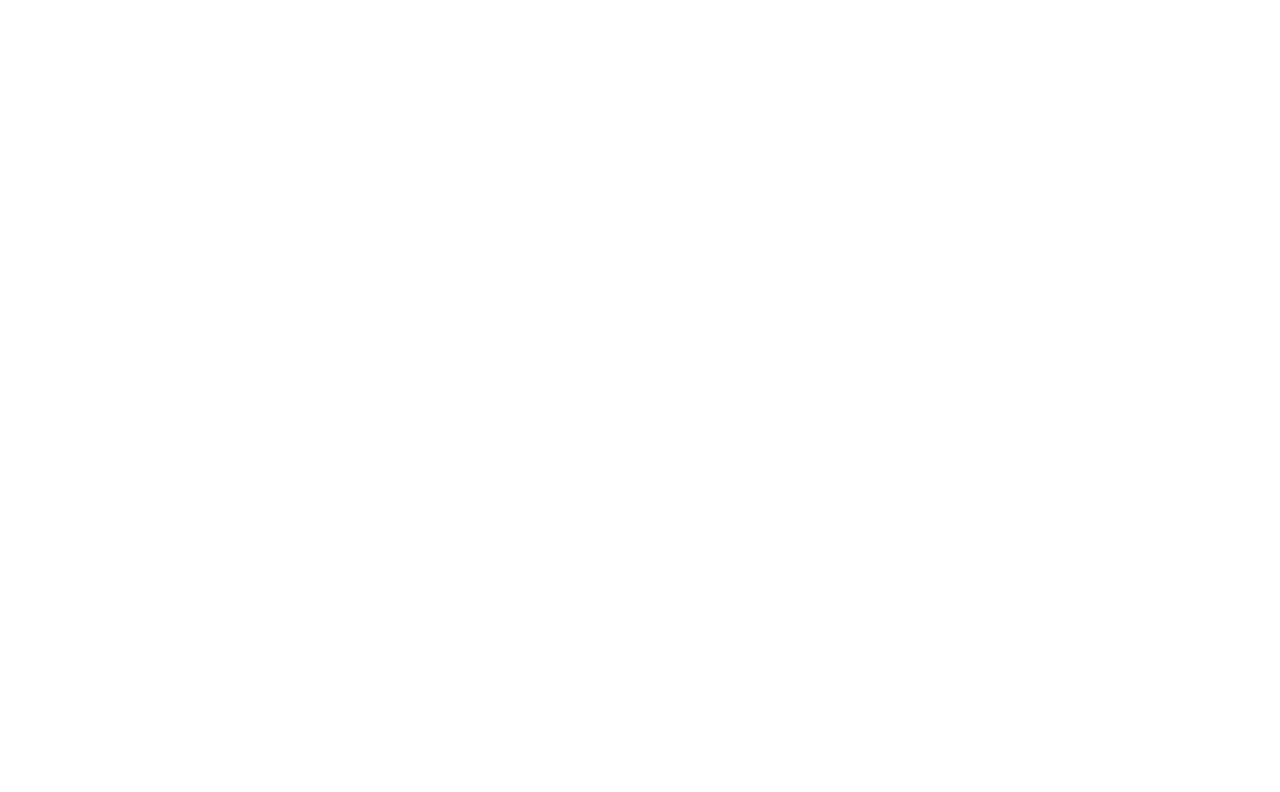
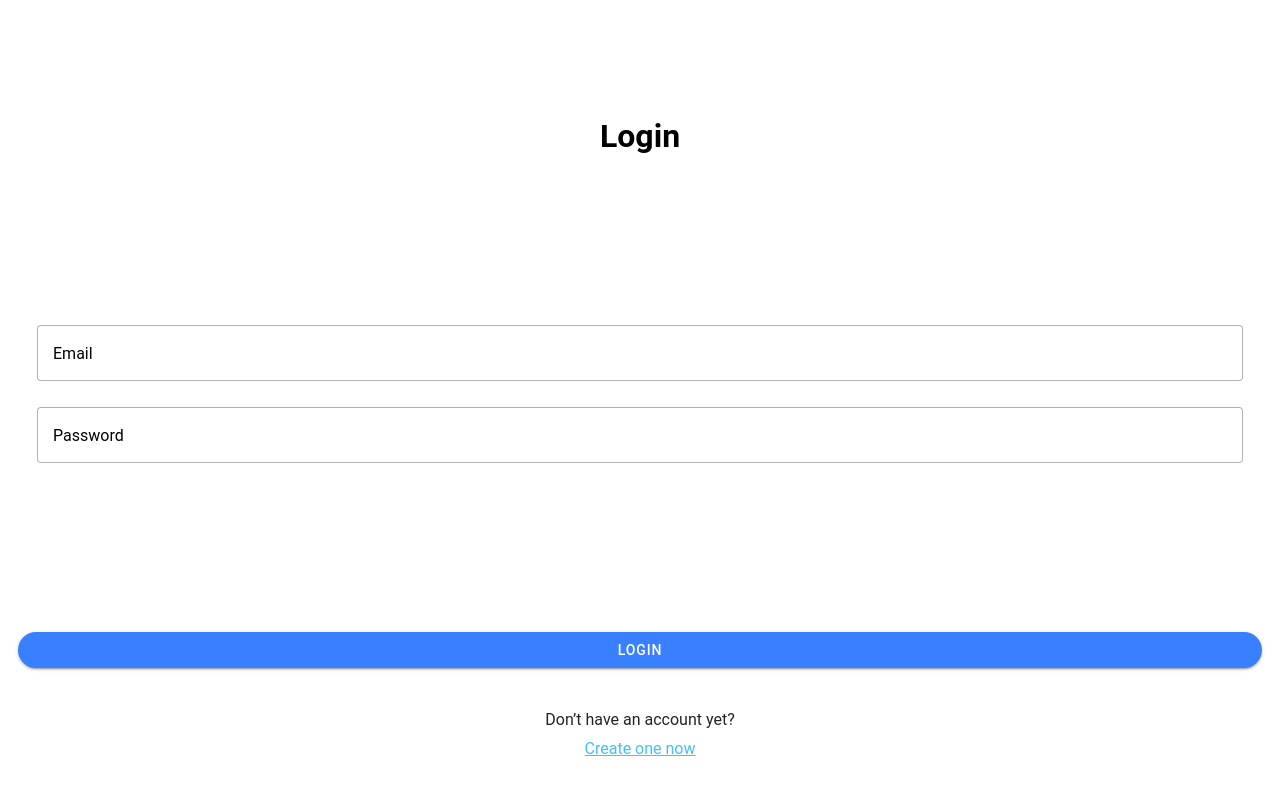
Before and after one commit to Edyci123/InTouch, a React (Vite) app in the folder src/app/: page /auth/login in a window 1280 px wide. Shown: the top 792 px of the page. Built offline with nearby package versions, Linux system fonts and the light colour scheme.

Commit message:
Login Page

```diff
--- a/src/app/package.json
+++ b/src/app/package.json
@@ -12,6 +12,7 @@
     "lint": "eslint"
   },
   "dependencies": {
+    "@hookform/resolvers": "^3.3.1",
     "@ionic/react": "^7.0.0",
     "@ionic/react-router": "^7.0.0",
     "@types/react-router": "^5.1.20",
--- a/src/app/src/App.tsx
+++ b/src/app/src/App.tsx
@@ -26,6 +26,7 @@ import "./theme/global.scss";
 import { Menu } from "./pages/Layout/Menu";
 import { Home } from "./pages/Home/Home";
 import Routes from "./Routes";
+import { LoginPage } from "./pages/Auth/Login";
 
 setupIonicReact();
 
@@ -37,6 +38,9 @@ const App: React.FC = () => (
                 <Route exact path={Routes.home}>
                     <Home />
                 </Route>
+                <Route exact path={Routes.login}>
+                    <LoginPage />
+                </Route>
                 <Route exact path="/">
                     <Redirect to={Routes.home} />
                 </Route>
--- a/src/app/src/Routes.tsx
+++ b/src/app/src/Routes.tsx
@@ -1,5 +1,7 @@
 const Routes = {
-    home: "/home"
+    home: "/home",
+    login: "/auth/login",
+    register: "/auth/register"
 }
 
 export default Routes;
--- a/src/app/src/components/BasePage/BasePage.tsx
+++ b/src/app/src/components/BasePage/BasePage.tsx
@@ -7,8 +7,9 @@ import {
     IonMenuButton,
     IonPage,
     IonTitle,
-    IonToolbar
+    IonToolbar,
 } from "@ionic/react";
+import classNames from "classnames";
 import React from "react";
 
 interface Props {
@@ -17,17 +18,22 @@ interface Props {
     menu?: boolean;
     backButton?: boolean;
     title?: string;
+    centeredContent?: boolean;
+    noHeader?: boolean;
 }
 
 export const BasePage: React.FC<Props> = ({
     content,
+    centeredContent = false,
     footer,
     menu = true,
     backButton = true,
+    noHeader,
     title,
 }) => {
     return (
         <IonPage>
+            {!noHeader && (
                 <IonHeader>
                     <IonToolbar>
                         {backButton && (
@@ -36,11 +42,22 @@ export const BasePage: React.FC<Props> = ({
                             </IonButtons>
                         )}
                         <IonTitle>{title}</IonTitle>
-                    {<IonMenuButton autoHide={false} slot="end" />}
+                        {menu && <IonMenuButton autoHide={false} slot="end" />}
                     </IonToolbar>
                 </IonHeader>
-            {content && <IonContent class="ion-padding">{content}</IonContent>}
-            {footer && <IonFooter>{footer}</IonFooter>}
+            )}
+            {content && (
+                <IonContent className="ion-padding">
+                    <div
+                        className={classNames({
+                            centered: centeredContent,
+                        })}
+                    >
+                        {content}
+                    </div>
+                </IonContent>
+            )}
+            {footer && <IonFooter className="ion-padding ion-no-border no-shadows">{footer}</IonFooter>}
         </IonPage>
     );
 };
--- /dev/null
+++ b/src/app/src/pages/Auth/Login.tsx
@@ -0,0 +1,102 @@
+import React from "react";
+import { BasePage } from "../../components/BasePage/BasePage";
+import {
+    IonButton,
+    IonCol,
+    IonFooter,
+    IonGrid,
+    IonInput,
+    IonRouterLink,
+    IonRow,
+    IonText,
+    IonTitle,
+} from "@ionic/react";
+import { Form, SubmitHandler, useForm } from "react-hook-form";
+import { IAuth, zAuth } from "../../services/models/IAuth";
+import { zodResolver } from "@hookform/resolvers/zod";
+import Routes from "../../Routes";
+import styles from "./auth.module.scss"
+
+export const LoginPage: React.FC = () => {
+    const form = useForm<IAuth>({
+        mode: "all",
+        resolver: zodResolver(zAuth),
+    });
+
+    const onSubmit: SubmitHandler<IAuth> = async (data) => {};
+
+    return (
+        <BasePage
+            backButton={false}
+            menu={false}
+            noHeader={true}
+            title="Login"
+            content={
+                <form onSubmit={() => form.handleSubmit(onSubmit)}>
+                    <IonGrid className="ion-padding">
+                        <IonRow>
+                            <IonCol className="mt-5 mb-5 ion-text-center">
+                                <IonText className="fs-32 fw-700">
+                                    Login
+                                </IonText>
+                            </IonCol>
+                        </IonRow>
+                        <IonRow className="mt-5">
+                            <IonCol size="12">
+                                <IonInput
+                                    label="Email"
+                                    color="primary"
+                                    label-placement="floating"
+                                    fill="outline"
+                                    type="password"
+                                    placeholder="Email*"
+                                    {...form.register("email")}
+                                />
+                            </IonCol>
+                            <IonCol className="mt-1" size="12">
+                                <IonInput
+                                    {...form.register("password")}
+                                    label="Password"
+                                    label-placement="floating"
+                                    fill="outline"
+                                    type="password"
+                                    placeholder="Password*"
+                                />
+                            </IonCol>
+                        </IonRow>
+                    </IonGrid>
+                </form>
+            }
+            footer={
+                <>
+                    <IonButton type="submit" expand="block" shape="round">
+                        Login
+                    </IonButton>
+                    <div className="ion-margin ion-padding-top">
+                        <IonGrid>
+                            <IonRow>
+                                <IonCol className="ion-text-center">
+                                    <IonText color="dark">
+                                        Don’t have an account yet?
+                                    </IonText>
+                                </IonCol>
+                            </IonRow>
+                            <IonRow>
+                                <IonCol className="ion-text-center">
+                                    <IonRouterLink routerLink={Routes.register}>
+                                        <IonText
+                                            className="text-underline"
+                                            color="secondary"
+                                        >
+                                            Create one now
+                                        </IonText>
+                                    </IonRouterLink>
+                                </IonCol>
+                            </IonRow>
+                        </IonGrid>
+                    </div>
+                </>
+            }
+        />
+    );
+};
--- /dev/null
+++ b/src/app/src/pages/Auth/auth.module.scss
@@ -0,0 +1,5 @@
+.custom-input {
+   // --border-color: transparent !important;
+    background: #F2F2F2 !important;
+
+}
--- a/src/app/src/services/api/API.ts
+++ b/src/app/src/services/api/API.ts
@@ -18,7 +18,6 @@ export class API {
     }
 }
 
-
 const api = new API();
 
 export { api };
--- a/src/app/src/services/api/AuthAPI.ts
+++ b/src/app/src/services/api/AuthAPI.ts
@@ -1,9 +1,10 @@
+import { IAuth } from "../models/IAuth";
 import { IAuthToken } from "../models/IAuthToken";
 import { APIRoutes } from "./APIRoutes";
 import { BaseAPI } from "./BaseAPI";
 
 export class AuthAPI extends BaseAPI {
-    async login(email: string, password: string) {
-        return await this.POST<IAuthToken>(this.url(APIRoutes.auth.login), {email, password})
+    async login(data: IAuth) {
+        return await this.POST<IAuthToken>(this.url(APIRoutes.auth.login), data)
     }
 }
--- /dev/null
+++ b/src/app/src/services/models/IAuth.ts
@@ -0,0 +1,12 @@
+import { z } from "zod";
+
+export const requiredError = "This field is required."
+
+const passwordRegex = "^(?=.*[A-Za-z])(?=.*\d)[A-Za-z\d]{8,}$";
+
+export const zAuth = z.object({
+    email: z.string().email().min(1, {message: requiredError}),
+    password: z.string().regex(RegExp(passwordRegex)),
+})
+
+export type IAuth = z.infer<typeof zAuth>;
--- a/src/app/src/theme/global.scss
+++ b/src/app/src/theme/global.scss
@@ -1 +1,72 @@
-// global styles
+.centered {
+    height: 100%;
+    width: 100%;
+    display: flex;
+    flex-direction: column;
+    justify-content: center;
+    align-items: center;
+}
+
+ion-app {
+    background-color: white;
+}
+
+.text-underline {
+    text-decoration: underline;
+}
+
+.no-shadows {
+    box-shadow: none !important;
+}
+
+.fw-700 {
+    font-weight: 700;
+}
+
+.h-100 {
+    height: 100% !important;
+}
+
+.mt-1 {
+    margin-top: 1rem;
+}
+
+.mt-2 {
+    margin-top: 2rem;
+}
+
+.mt-3 {
+    margin-top: 3rem;
+}
+
+.mt-4 {
+    margin-top: 4rem;
+}
+
+.mt-5 {
+    margin-top: 5rem;
+}
+
+.mb-1 {
+    margin-bottom: 1rem;
+}
+
+.mb-2 {
+    margin-bottom: 2rem;
+}
+
+.mb-3 {
+    margin-bottom: 3rem;
+}
+
+.mb-4 {
+    margin-bottom: 4rem;
+}
+
+.mb-5 {
+    margin-bottom: 5rem;
+}
+
+.fs-32 {
+    font-size: 2rem;
+}
```
Also changed, not shown: 1 other file (tests, documents, lock files or other folders). Lines whose indentation alone changed are shown as unchanged.
